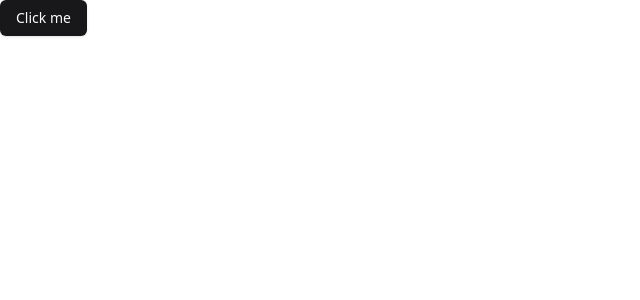
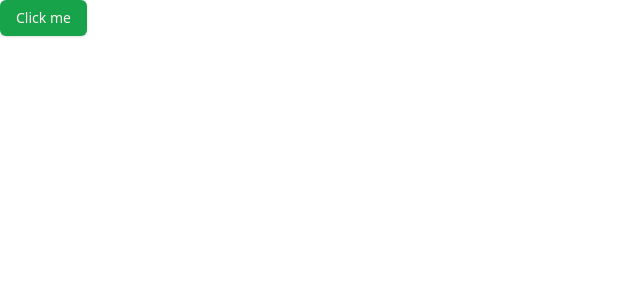
Before and after one commit to cesar7722a/Finance.ia, a React (Vite) app: page / in a window 1280 px wide. Shown: the top 300 px of the page, without its empty margins (0-640 px from the left). Built offline with nearby package versions, Linux system fonts and the light colour scheme.

Commit message:
chore:trocando o tema

```diff
--- a/src/index.css
+++ b/src/index.css
@@ -1,6 +1,7 @@
 @tailwind base;
 @tailwind components;
 @tailwind utilities;
+@layer base {
   @layer base {
     :root {
       --background: 0 0% 100%;
@@ -9,8 +10,8 @@
       --card-foreground: 240 10% 3.9%;
       --popover: 0 0% 100%;
       --popover-foreground: 240 10% 3.9%;
-    --primary: 240 5.9% 10%;
-    --primary-foreground: 0 0% 98%;
+      --primary: 142.1 76.2% 36.3%;
+      --primary-foreground: 355.7 100% 97.3%;
       --secondary: 240 4.8% 95.9%;
       --secondary-foreground: 240 5.9% 10%;
       --muted: 240 4.8% 95.9%;
@@ -21,39 +22,41 @@
       --destructive-foreground: 0 0% 98%;
       --border: 240 5.9% 90%;
       --input: 240 5.9% 90%;
-    --ring: 240 10% 3.9%;
+      --ring: 142.1 76.2% 36.3%;
+      --radius: 0.5rem;
       --chart-1: 12 76% 61%;
       --chart-2: 173 58% 39%;
       --chart-3: 197 37% 24%;
       --chart-4: 43 74% 66%;
       --chart-5: 27 87% 67%;
-    --radius: 0.5rem
     }
+
     .dark {
-    --background: 240 10% 3.9%;
-    --foreground: 0 0% 98%;
-    --card: 240 10% 3.9%;
-    --card-foreground: 0 0% 98%;
-    --popover: 240 10% 3.9%;
-    --popover-foreground: 0 0% 98%;
-    --primary: 0 0% 98%;
-    --primary-foreground: 240 5.9% 10%;
+      --background: 20 14.3% 4.1%;
+      --foreground: 0 0% 95%;
+      --card: 24 9.8% 10%;
+      --card-foreground: 0 0% 95%;
+      --popover: 0 0% 9%;
+      --popover-foreground: 0 0% 95%;
+      --primary: 142.1 70.6% 45.3%;
+      --primary-foreground: 144.9 80.4% 10%;
       --secondary: 240 3.7% 15.9%;
       --secondary-foreground: 0 0% 98%;
-    --muted: 240 3.7% 15.9%;
+      --muted: 0 0% 15%;
       --muted-foreground: 240 5% 64.9%;
-    --accent: 240 3.7% 15.9%;
+      --accent: 12 6.5% 15.1%;
       --accent-foreground: 0 0% 98%;
       --destructive: 0 62.8% 30.6%;
-    --destructive-foreground: 0 0% 98%;
+      --destructive-foreground: 0 85.7% 97.3%;
       --border: 240 3.7% 15.9%;
       --input: 240 3.7% 15.9%;
-    --ring: 240 4.9% 83.9%;
+      --ring: 142.4 71.8% 29.2%;
       --chart-1: 220 70% 50%;
       --chart-2: 160 60% 45%;
       --chart-3: 30 80% 55%;
       --chart-4: 280 65% 60%;
-    --chart-5: 340 75% 55%
+      --chart-5: 340 75% 55%;
+    }
   }
 }
 @layer base {
```
Lines whose indentation alone changed are shown as unchanged.
